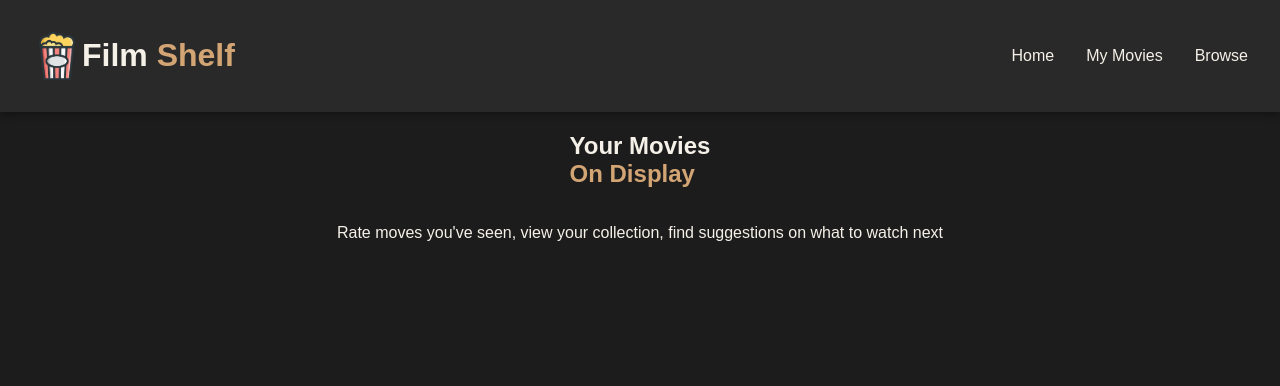
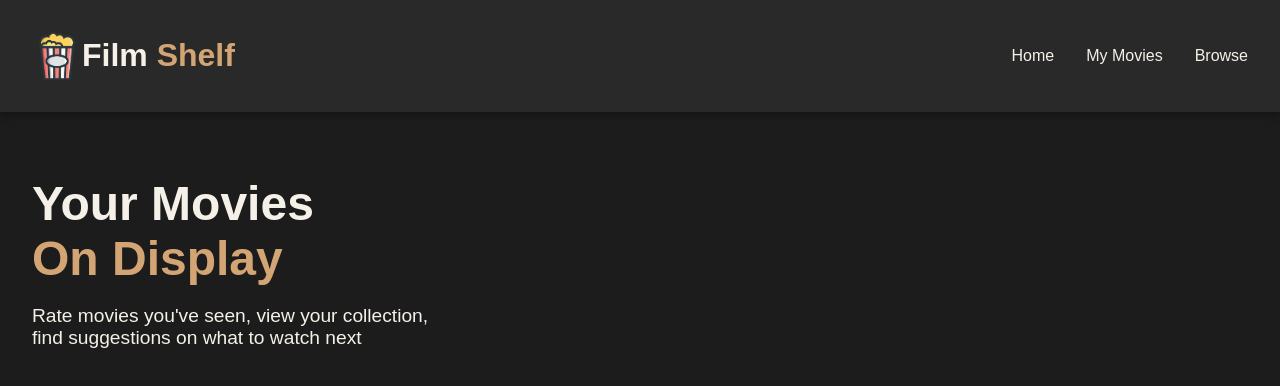
Before and after one commit to hmeekins/film-shelf, a React (Vite) app in the folder client/: page / in a window 1280 px wide. Shown: the top 386 px of the page. Built offline with nearby package versions, Linux system fonts and the light colour scheme.

Commit message:
Added about component to home page

```diff
--- a/client/src/components/About/About.jsx
+++ b/client/src/components/About/About.jsx
@@ -3,7 +3,7 @@ function About() {
     return(
         <div className={styles.about}>
             <h2>Your Movies <br /><span>On Display</span></h2>
-            <p>Rate moves you've seen, view your collection,
+            <p>Rate movies you've seen, view your collection,
                 find suggestions on what to watch next
             </p>
         </div>
--- a/client/src/components/About/About.module.css
+++ b/client/src/components/About/About.module.css
@@ -1,8 +1,12 @@
 .about {
     display: flex;
     flex-direction: column;
-    align-items: center;
-    justify-content: center;
+    padding: 4rem 2rem;
+}
+
+.about h2 {
+    font-size: 3rem;
+    margin: 0;
 }
 
 .about h2 span {
--- a/client/src/index.css
+++ b/client/src/index.css
@@ -22,3 +22,7 @@ body {
   color: var(--color-text);
   font-family: Arial, sans-serif;
 }
+
+p {
+  font-size: 1.2rem;
+}
--- a/client/src/pages/Home/Home.jsx
+++ b/client/src/pages/Home/Home.jsx
@@ -1,12 +1,17 @@
+import styles from "./Home.module.css"
 import Header from "../../components/Header/Header"
 import About from "../../components/About/About"
 function Home()
 {
     return (
-        <>
-            <Header />
-            <About />
-        </>
+        <div className={styles.home}>
+            <div className={styles.header}>
+                <Header />
+            </div>
+            <div>
+                <About />
+            </div>
+        </div>
     )
 }
 
--- /dev/null
+++ b/client/src/pages/Home/Home.module.css
@@ -0,0 +1,10 @@
+.home {
+    display: grid;
+    grid-template-columns: 3fr 5fr;
+    grid-template-rows: auto 1fr;
+    min-height: 100vh;
+}
+
+.header {
+    grid-column: span 2;
+}
```
